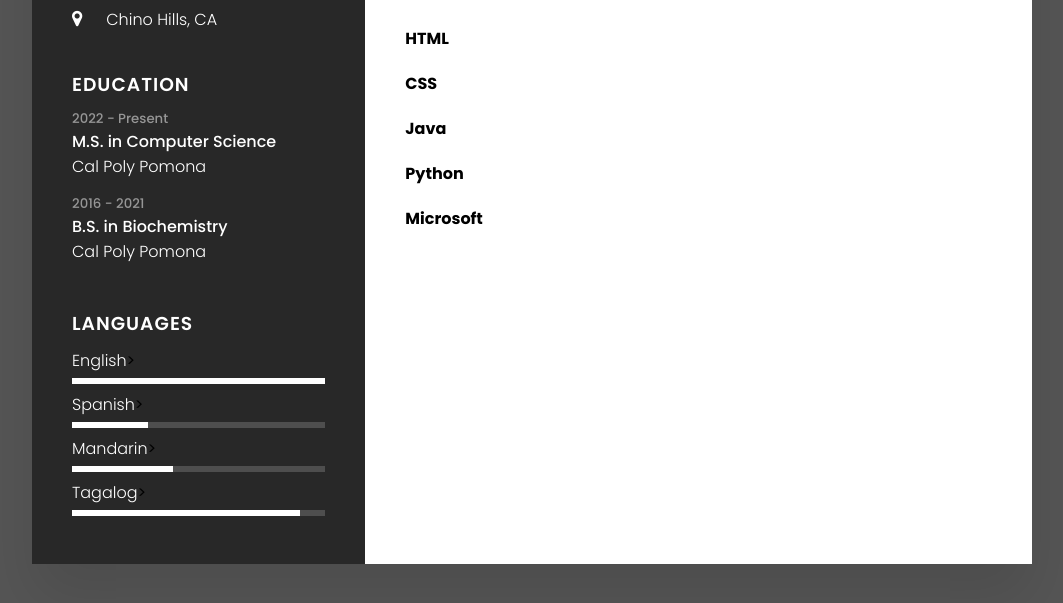
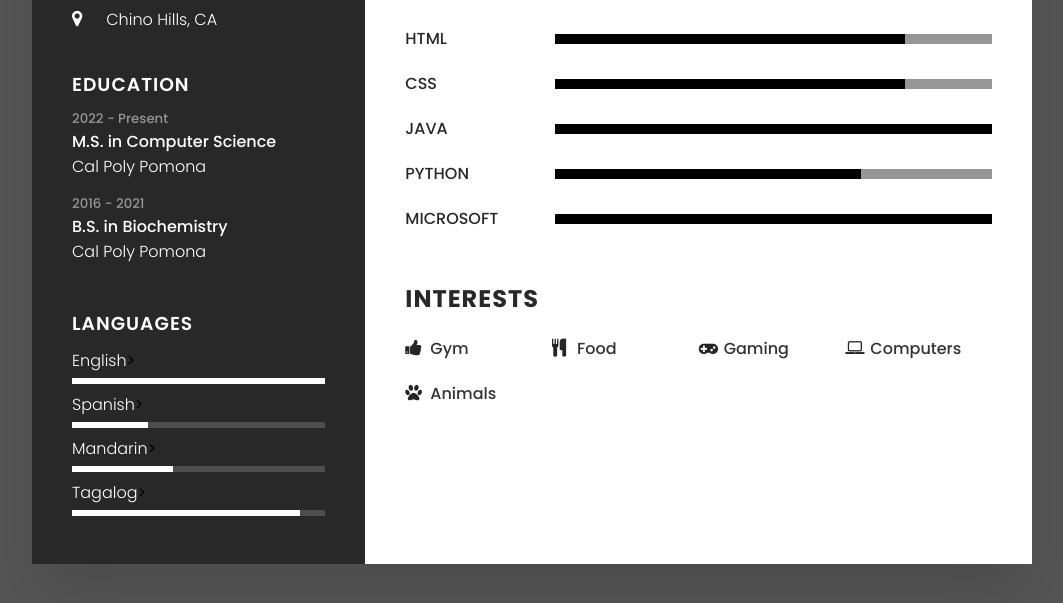
Before and after one commit to RoaringCamels/Online-Resume, a plain HTML site: page index.html in a window 1280 px wide. Shown: the part 689-1292 px from the top of the page, without its empty margins (108-1171 px from the left). Drawn offline with Linux system fonts and the light colour scheme.

Commit message:
Added right page and media content

```diff
--- a/index.html
+++ b/index.html
@@ -14,6 +14,7 @@
   </head>
   <body>
     <div class="container">
+        <!--This section has the left side of the page-->
       <div class="left_Side">
         <div class="profileText">
           <div class="imgBx">
@@ -127,6 +128,7 @@
         </div>
       </div>
 
+      <!-- This section has the right side of the page-->
       <div class="right_Side">
         <div class="about">
           <h2 class="title2">Profile</h2>
@@ -137,6 +139,7 @@
             sdlkfjgklasdnlaskjlasdfnalf
           </p>
         </div>
+
         <div class="about">
           <h2 class="title2">Experience</h2>
           <div class="box">
@@ -174,25 +177,46 @@
           <h2 class="title2">Professional Skills</h2>
           <div class="box">
             <h4>HTML</h4>
-            <div class="percent"></div>
+            <div class="percent">
+              <div style="width: 80%"></div>
+            </div>
           </div>
           <div class="box">
             <h4>CSS</h4>
-            <div class="percent"></div>
+            <div class="percent">
+              <div style="width: 80%"></div>
+            </div>
           </div>
           <div class="box">
             <h4>Java</h4>
-            <div class="percent"></div>
+            <div class="percent">
+              <div style="width: 100%"></div>
+            </div>
           </div>
           <div class="box">
             <h4>Python</h4>
-            <div class="percent"></div>
+            <div class="percent">
+              <div style="width: 70%"></div>
+            </div>
           </div>
           <div class="box">
             <h4>Microsoft</h4>
-            <div class="percent"></div>
+            <div class="percent">
+              <div style="width: 100%"></div>
+            </div>
           </div>
         </div>
+
+        <div class="about interests">
+            <h2 class="title2">Interests</h2>
+            <ul>
+                <li><i class="fa fa-thumbs-up" aria-hidden="true"></i>Gym</li>
+                <li><i class="fa fa-cutlery" aria-hidden="true"></i>Food</li>
+                <li><i class="fa fa-gamepad" aria-hidden="true"></i>Gaming</li>
+                <li><i class="fa fa-laptop" aria-hidden="true"></i>Computers</li>
+                <li><i class="fa fa-paw" aria-hidden="true"></i>Animals</li>
+            </ul>
+
       </div>
     </div>
   </body>
--- a/style.css
+++ b/style.css
@@ -33,7 +33,7 @@ body {
 
 .profileText {
   position: relative;
-  display: felx;
+  display: flex;
   flex-direction: column;
   align-items: center;
   padding-bottom: 20px;
@@ -167,3 +167,69 @@ p {
   color: black;
   font-size: 16px;
 }
+.skills .box {
+  position: relative;
+  width: 100%;
+  display: grid;
+  grid-template-columns: 150px 1fr;
+  justify-content: center;
+  align-items: center;
+}
+.skills .box h4 {
+  text-transform: uppercase;
+  color: rgb(40, 40, 40);
+  font-weight: 500;
+}
+.skills .box .percent {
+  position: relative;
+  width: 100%;
+  height: 10px;
+  background: rgb(150, 150, 150);
+}
+.skills .box .percent div {
+  position: absolute;
+  top: 0;
+  left: 0;
+  height: 100%;
+  background: black;
+}
+.interests ul {
+  display: grid;
+  grid-template-columns: repeat(4, 1fr);
+}
+.interests ul li {
+  list-style: none;
+  color: #333;
+  font-weight: 500;
+  margin: 10px 0;
+}
+.interests ul li .fa {
+  color: rgb(38, 37, 37);
+  font-size: 18px;
+  width: 20px;
+  margin-right: 5px;
+}
+
+@media (max-width: 1000px) {
+  .container {
+    margin: 10px;
+    grid-template-columns: repeat(1, 1fr);
+  }
+  .interests ul {
+    grid-template-columns: repeat(2, 1fr);
+  }
+}
+@media (max-width: 600px) {
+  .about .box {
+    flex-direction: column;
+  }
+  .about .box .year_company {
+    margin-bottom: 5px;
+  }
+  .interests ul {
+    grid-template-columns: repeat(1, 1fr);
+  }
+  .skills .box {
+    grid-template-columns: repeat(1, 1fr);
+  }
+}
```
